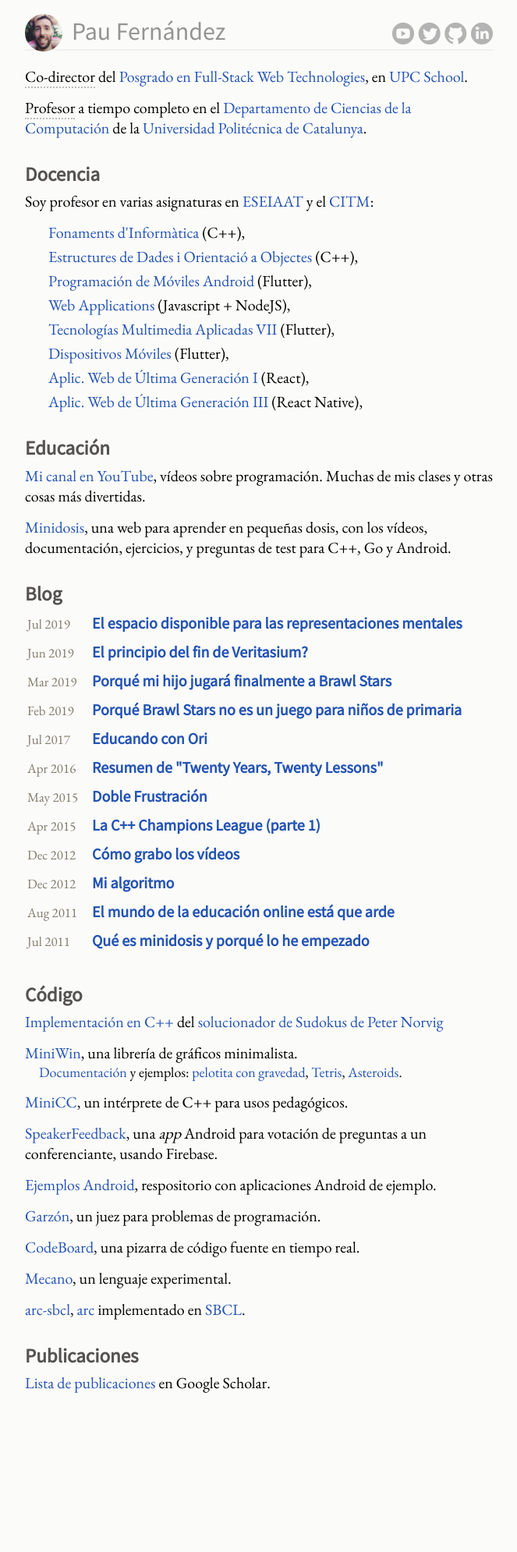
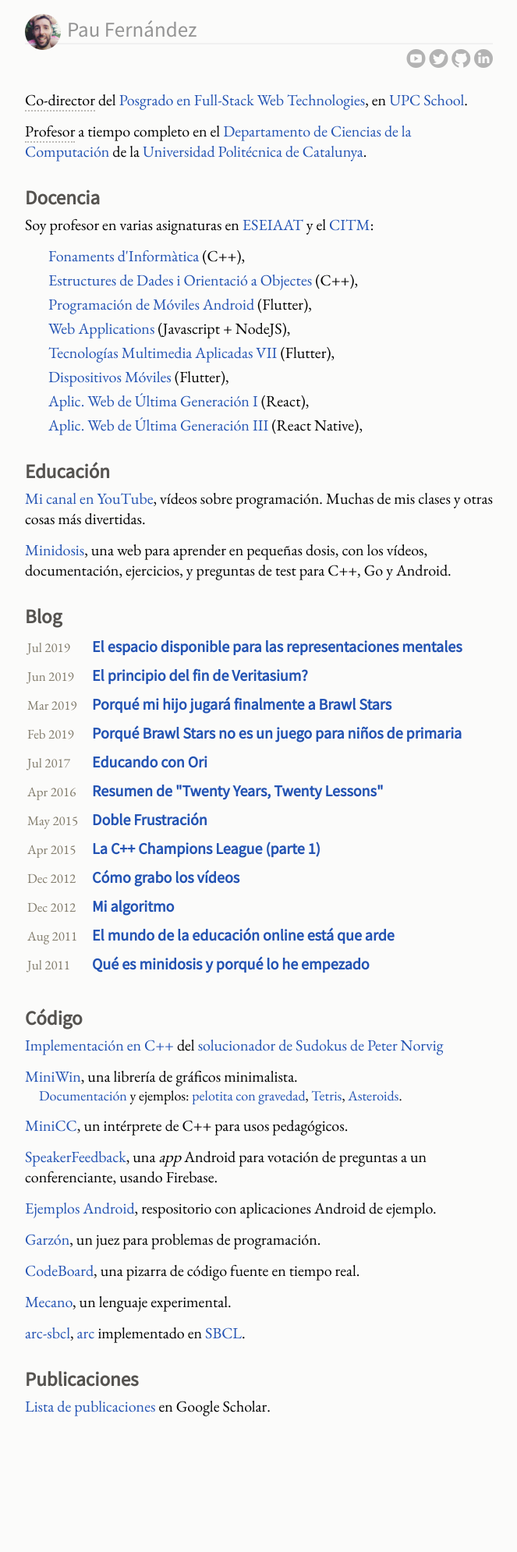
Before and after one commit to pauek/pauek.info, a Jekyll site: the page built from index.html, in a window 1280 px wide. Shown: the whole page at 78% size, without its empty margins (308-971 px from the left). Built offline with Jekyll 4.4.1, drawn with Linux system fonts in a browser that asks for light colours; nearby versions of some CDN libraries; before the commit the page ends 1960 px from its top, so only the background shows below that.

Commit message:
Ajustes otra vez para móvil

```diff
--- a/_layouts/default.html
+++ b/_layouts/default.html
@@ -26,8 +26,10 @@
 <body>
 
 <header>
-  <a href="/"><img id="face" src="/img/pauek.jpg" /></a>
-  <a href="/">Pau Fernández</a>
+  <div class="whoami">
+    <a href="/"><img id="face" src="/img/pauek.jpg" /></a>
+    <a href="/">Pau Fernández</a>
+  </div>
   <div class="social">
     <a href="https://youtube.com/paueky" class="youtube-icon icon ss-social-circle ss-youtube"></a>
     <a href="https://twitter.com/pauek" class="twitter-icon icon ss-social-circle ss-twitter"></a>
--- a/css/main.css
+++ b/css/main.css
@@ -131,16 +131,16 @@
 }
 
 
-
-
 header {
-  position: relative;
   font-family: "Source Sans Pro";
   font-weight: 300;
-  font-size: 1.6em;
+  font-size: 1.35em;
   margin: 1rem 1rem;
-  padding-bottom: .1em;
-  padding-left: 60px;
+}
+header .whoami {
+  padding-left: 2em;
+  position: relative;
+  padding-bottom: .05em;
   border-bottom: 2px solid #f0f0f0;
 }
 header a       { color: #949494; }
@@ -148,22 +148,16 @@
 header .social a       { color: #b3b3b3; }
 header .social a:hover { color: #606060; }
 header .social {
-  position: absolute;
-  top: .35rem;
-  right: 0;
-  margin-left: .5em;
-  font-size: 1.4rem;
-  display: inline-block;
-}
-header .social a {
-  margin-bottom: -.2em;
+  margin-top: .15em;
+  font-size: 1.2rem;
+  text-align: right;
 }
 #face {
   position: absolute;
   left: 0;
   top: -2px;
-  width: 48px;
-  height: 48px;
+  width: 1.7em;
+  height: 1.7em;
   border-radius: 25px;
 }
 
```
